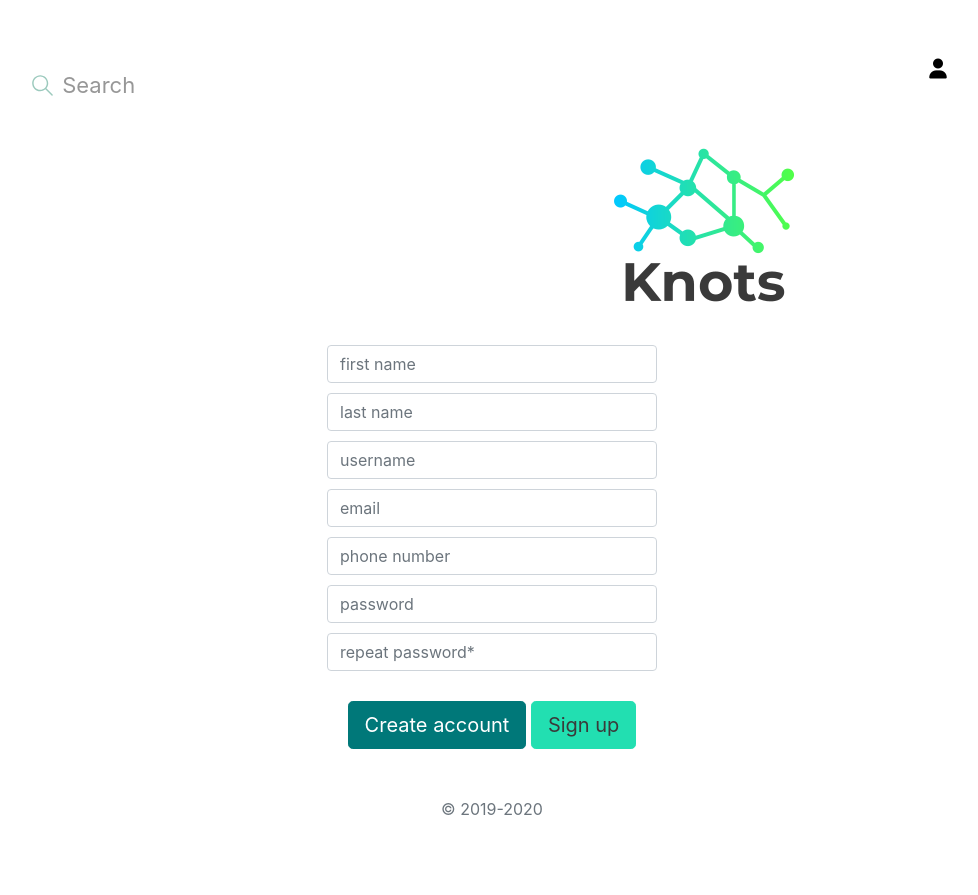
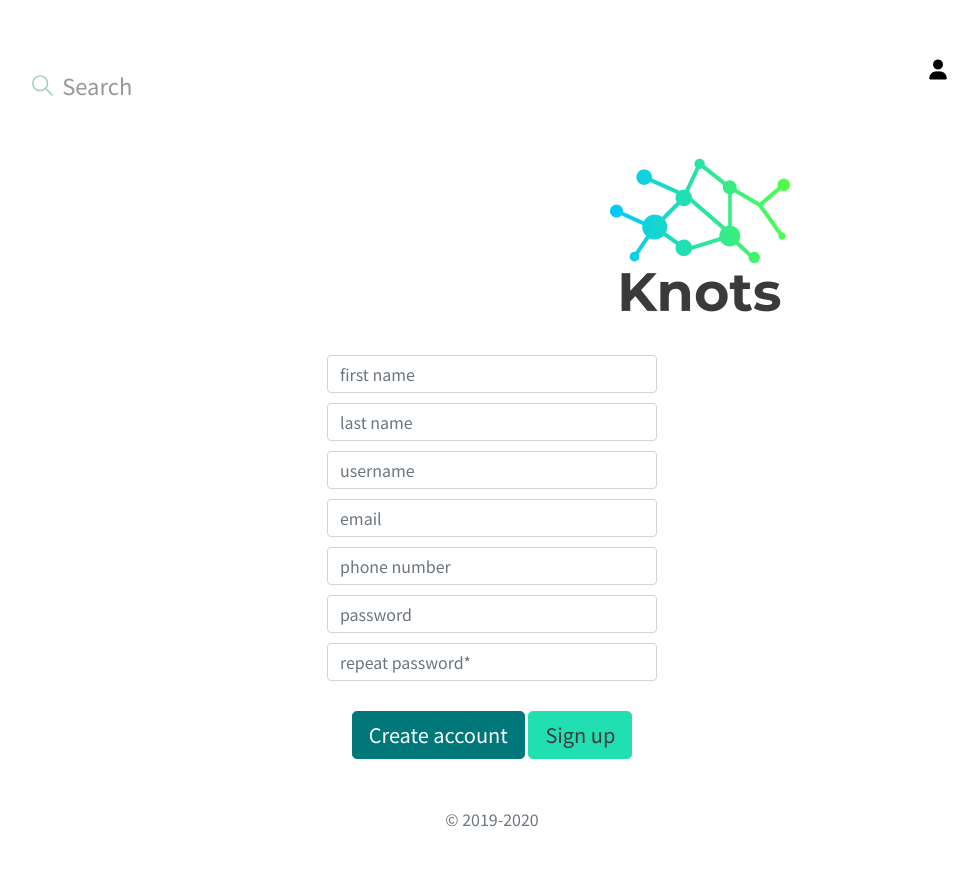
Before and after one commit to FirstShanti/Knots-link, a Flask app: page /sign_up in a window 1280 px wide. Shown: the whole page, without its empty margins (148-1126 px from the left). Before the commit the page ends 815 px from the top, so only its background shows below. Run offline with Flask 2, Linux system fonts and the light colour scheme; parts of the project's set-up code (start-up, migrations or seed data) failed here and were passed over; some libraries are stand-ins or nearby versions.

Commit message:
fix z-index for canvas, update font-family

```diff
--- a/static/css/style.css
+++ b/static/css/style.css
@@ -5,6 +5,7 @@
 body {
 	/*background-color: #f5f5f5 !important;*/
 	/*background: url('/static/img/2754227.jpg') repeat;*/
+	font-family: 'Noto Sans SC', sans-serif !important;
 }
 .footer {
 	text-align: center;
@@ -723,7 +724,7 @@
 	cursor:pointer;
 	display:none;
 	color:#4ea08a;
-	font-family:verdana;
+	font-family: verdana;
 	font-size:19px;
 	margin-right: 14.75%;
 	transition: 1s;
@@ -1091,7 +1092,7 @@
 }
 
 #myCanvas {
-	z-index: 1;
+	z-index: -1;
 	background: white;
 }
 .logo_knots_index_img {
--- a/templates/base.html
+++ b/templates/base.html
@@ -9,15 +9,13 @@
 		{% endblock %}
 
 	  </title>
-
+	  <link href="https://fonts.googleapis.com/css2?family=Noto+Sans+SC&display=swap" rel="stylesheet">
 	  <link rel="stylesheet" href="/static/css/style.css" type="text/css">
 	  <script src="https://code.jquery.com/jquery-3.4.1.slim.min.js" integrity="sha384-J6qa4849blE2+poT4WnyKhv5vZF5SrPo0iEjwBvKU7imGFAV0wwj1yYfoRSJoZ+n" crossorigin="anonymous"></script>
 	  <script src="https://cdn.jsdelivr.net/npm/popper.js@1.16.0/dist/umd/popper.min.js" integrity="sha384-Q6E9RHvbIyZFJoft+2mJbHaEWldlvI9IOYy5n3zV9zzTtmI3UksdQRVvoxMfooAo" crossorigin="anonymous"></script>
 	  <script src="https://stackpath.bootstrapcdn.com/bootstrap/4.4.1/js/bootstrap.min.js" integrity="sha384-wfSDF2E50Y2D1uUdj0O3uMBJnjuUD4Ih7YwaYd1iqfktj0Uod8GCExl3Og8ifwB6" crossorigin="anonymous"></script>
 	  <link rel="stylesheet" href="https://stackpath.bootstrapcdn.com/bootstrap/4.3.1/css/bootstrap.min.css" integrity="sha384-ggOyR0iXCbMQv3Xipma34MD+dH/1fQ784/j6cY/iJTQUOhcWr7x9JvoRxT2MZw1T" crossorigin="anonymous">
 
-
-	  <link href="https://fonts.googleapis.com/css?family=Slabo+27px&display=swap" rel="stylesheet">
 
 	  <link rel="shortcut icon" href="/static/img/brain.svg">
 
```
